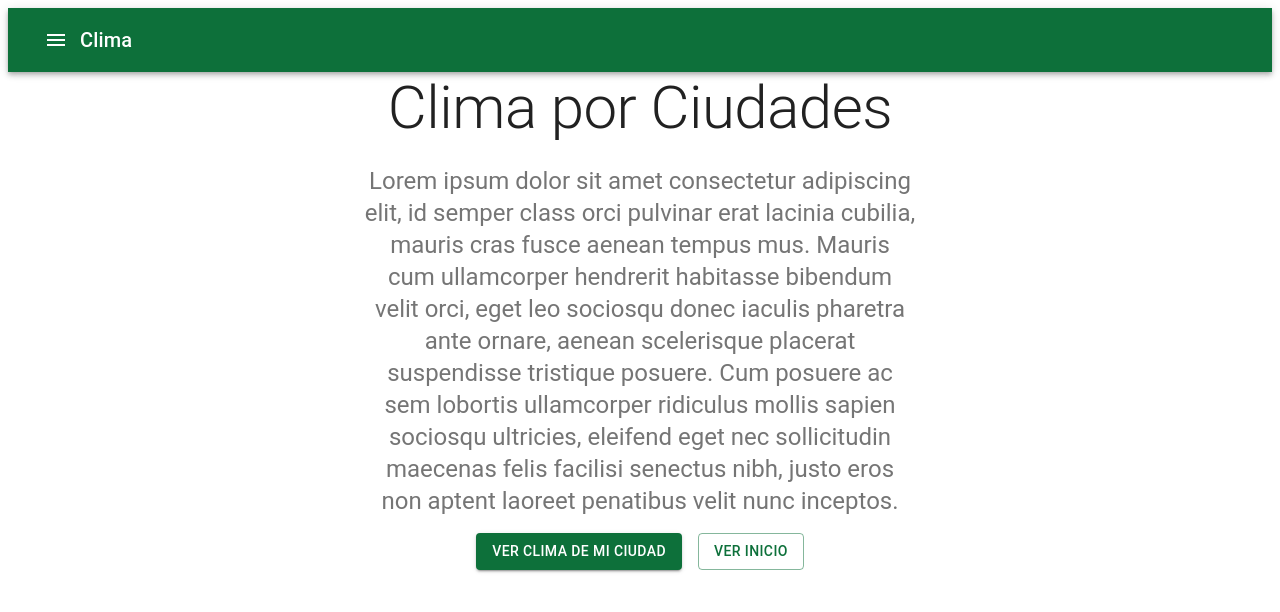
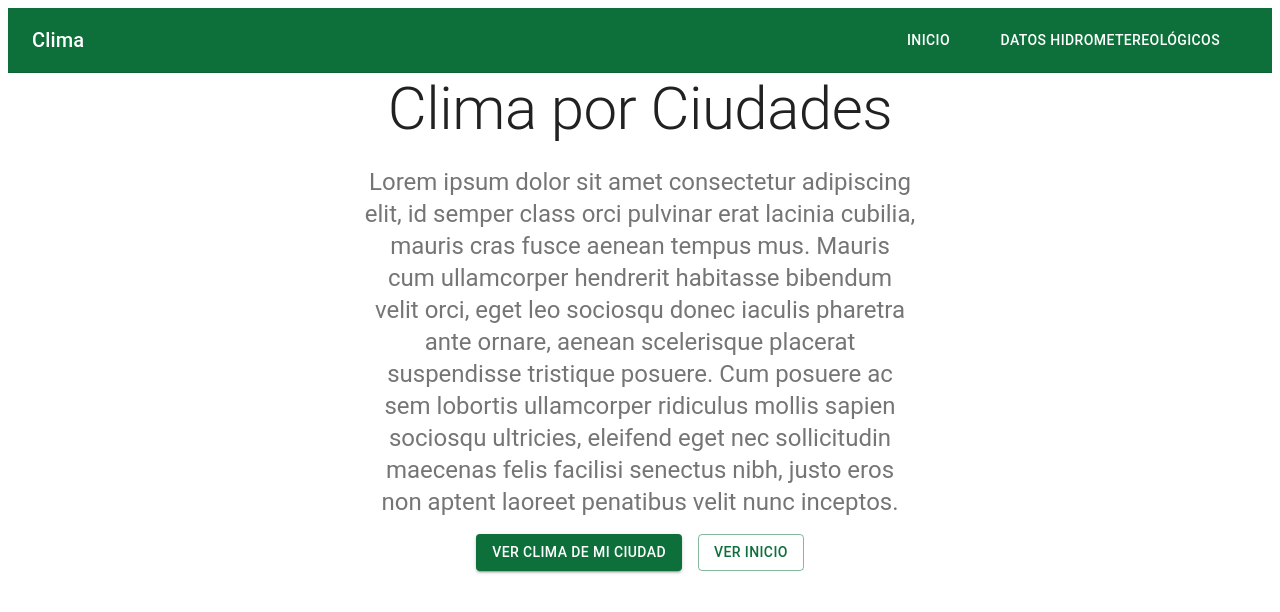
Before and after one commit to anibaldelhi/WebAppClima, a React (Create React App) app: page / in a window 1280 px wide. Shown: the top 612 px of the page. Built offline with nearby package versions, Linux system fonts and the light colour scheme.

Commit message:
Mejorar visualización de navbar

```diff
--- a/src/components/Navbar.js
+++ b/src/components/Navbar.js
@@ -1,51 +1,39 @@
 import React from 'react';
-import { AppBar, Toolbar, Typography, IconButton, Menu, MenuItem } from '@material-ui/core';
-import MenuIcon from '@material-ui/icons/Menu';
+import { AppBar, Toolbar, Typography} from '@material-ui/core';
 import {Link} from 'react-router-dom';
-import ListItemIcon from '@material-ui/core/ListItemIcon';
-import HomeIcon from '@material-ui/icons/Home';
-import CloudIcon from '@material-ui/icons/Cloud';
+import { makeStyles } from '@material-ui/core/styles';
+import Button from '@material-ui/core/Button';
+
+const useStyles = makeStyles((theme) => ({
+    appBar: {
+      borderBottom: `1px solid ${theme.palette.divider}`,
+    },
+    toolbar: {
+      flexWrap: 'wrap',
+    },
+    toolbarTitle: {
+      flexGrow: 1,
+    },
+    link: {
+      margin: theme.spacing(1, 1.5),
+    },
+  }));
 
 export default function Navbar(){
-    const [anchorEl, setAnchorEl] = React.useState(null);
-
-    const handleClick = (event) => {
-    setAnchorEl(event.currentTarget);
-    };
-
-    const handleClose = () => {
-    setAnchorEl(null);
-    };
-
+    const classes = useStyles();
     return (
         <div>
-            <AppBar position="static" color="primary">
-                <Toolbar>
-                    <IconButton color="inherit" aria-controls="simple-menu" aria-haspopup="true" onClick={handleClick}>
-                        <MenuIcon />
-                    </IconButton>
-                    <Typography variant="h6">
+            <AppBar position="static" color="primary" elevation={0} className={classes.appBar}>
+                <Toolbar className={classes.toolbar}>
+                    <Typography variant="h6" color="inherit" noWrap className={classes.toolbarTitle}>
                         Clima
                     </Typography>
-                    <Menu id="simple-menu"
-                        anchorEl={anchorEl}
-                        keepMounted
-                        open={Boolean(anchorEl)}
-                        onClose={handleClose}
-                        >
-                        <MenuItem component={Link} to="/" color="inherit">
-                            <ListItemIcon>
-                                <HomeIcon />
-                            </ListItemIcon>
-                            <Typography variant="inherit">Inicio</Typography>
-                        </MenuItem>
-                        <MenuItem component={Link} to="/list" color="inherit">
-                            <ListItemIcon>
-                                <CloudIcon />
-                            </ListItemIcon>
-                            <Typography variant="inherit">Datos hidrometeorológicos</Typography>
-                        </MenuItem>
-                    </Menu>
+                    <Button  component={Link} to="/" color="inherit" className={classes.link}>
+                        Inicio
+                    </Button >
+                    <Button component={Link} to="/list" variant="button" color="inherit" className={classes.link}>
+                        Datos hidrometereológicos
+                    </Button>
                 </Toolbar>
             </AppBar>
         </div>
```
